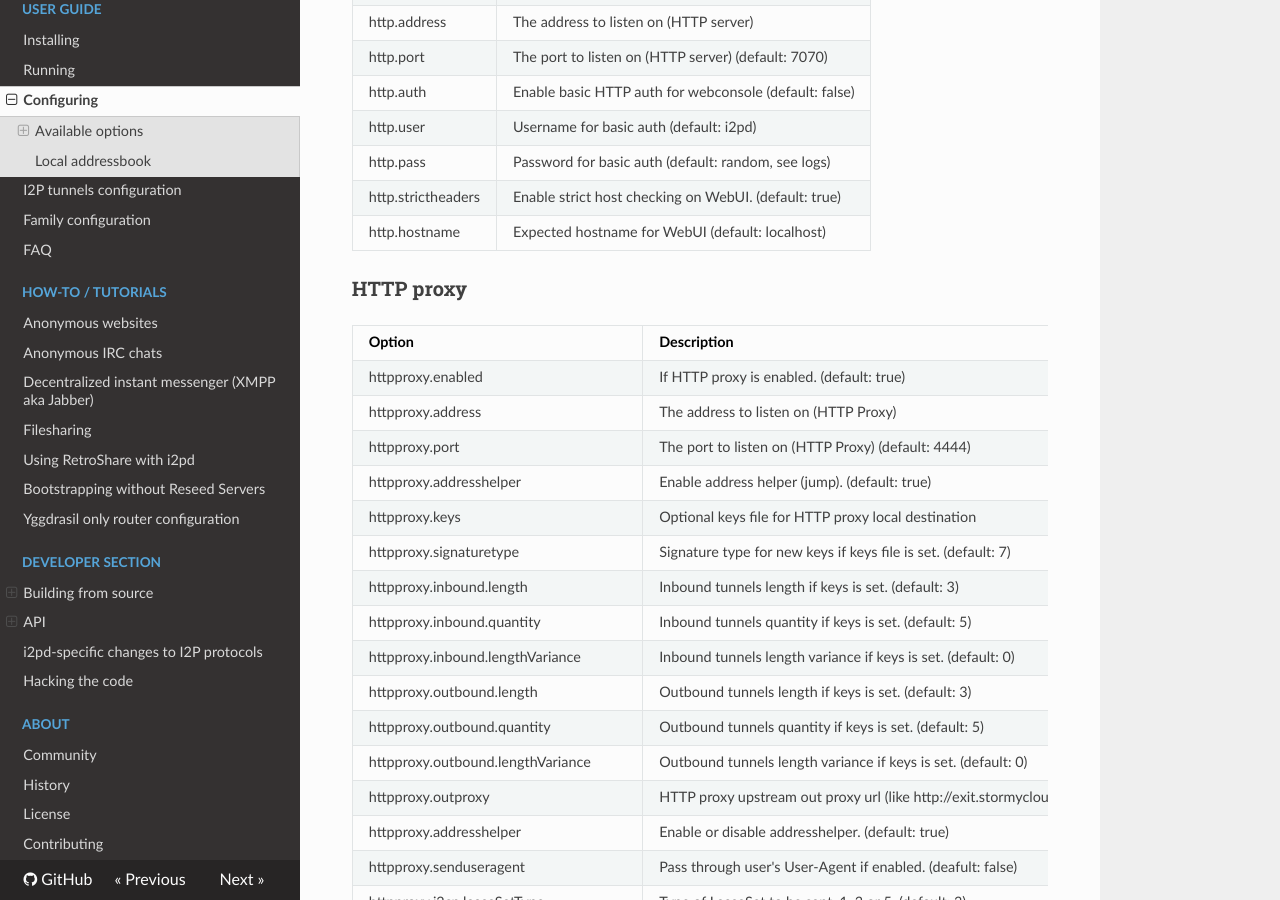
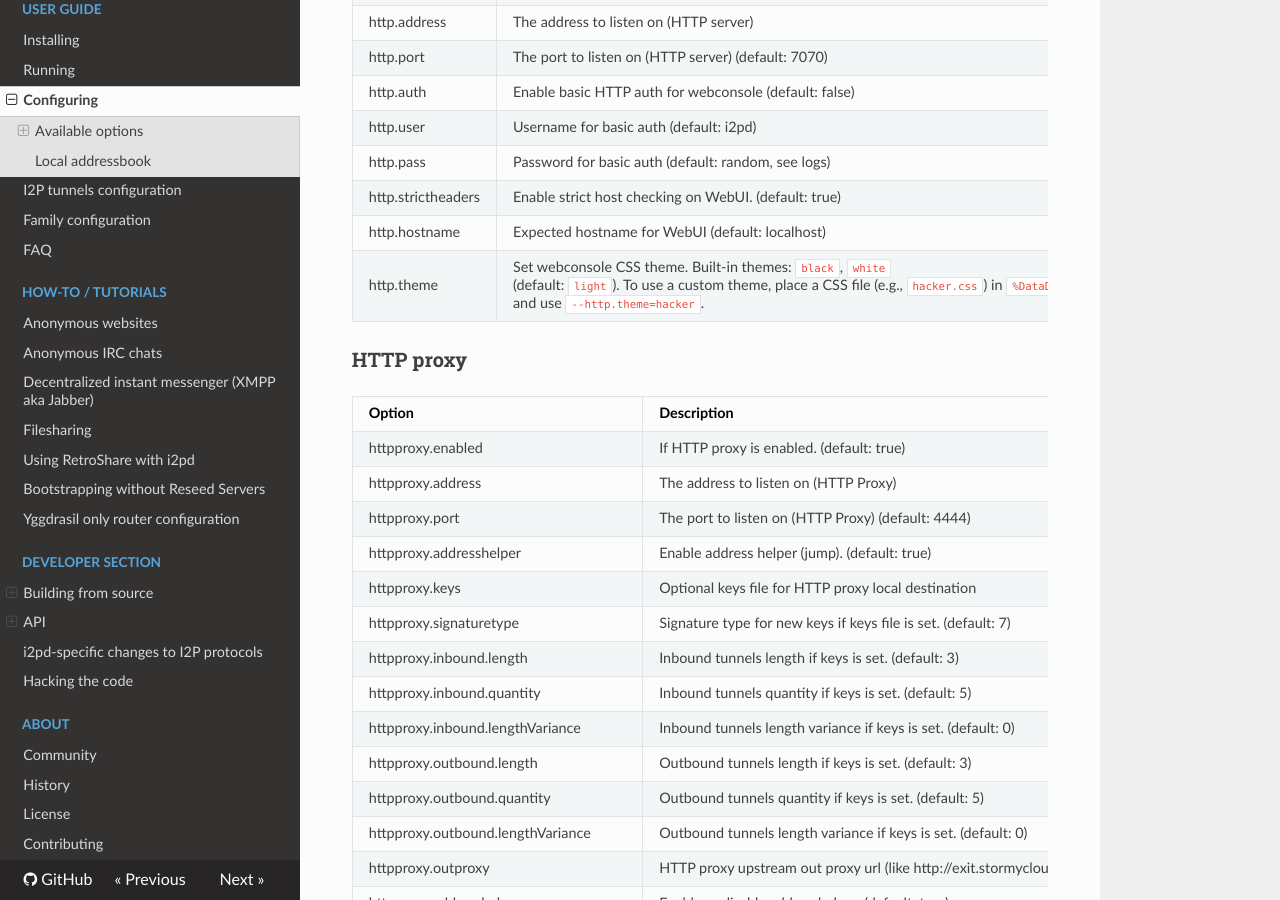
Before and after one commit to PurpleI2P/i2pd_docs_en, an MkDocs documentation site: the page built from docs/user-guide/configuration.md, in a window 1280 px wide and 900 px high, scrolled down 2916 px. Built offline with MkDocs 1.6.1, drawn with Linux system fonts in a browser that asks for light colours; nearby versions of some CDN libraries.

Commit message:
add: add about http.theme option

```diff
--- a/docs/user-guide/configuration.md
+++ b/docs/user-guide/configuration.md
@@ -109,6 +109,7 @@ http.user                              | Username for basic auth (default: i2pd)
 http.pass                              | Password for basic auth (default: random, see logs)
 http.strictheaders                     | Enable strict host checking on WebUI. (default: true)
 http.hostname                          | Expected hostname for WebUI (default: localhost)
+http.theme                             | Set webconsole CSS theme. Built-in themes: `black`, `white` (default: `light`). To use a custom theme, place a CSS file (e.g., `hacker.css`) in `%DataDir%/webconsole/` and use `--http.theme=hacker`.
 
 ### HTTP proxy
 
```
